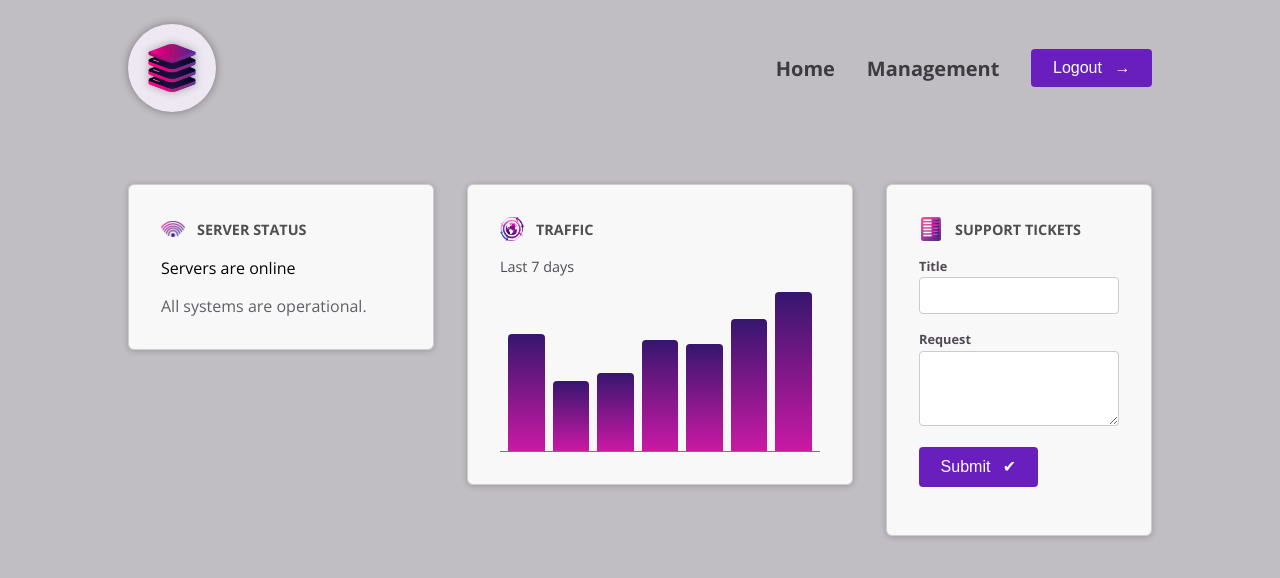
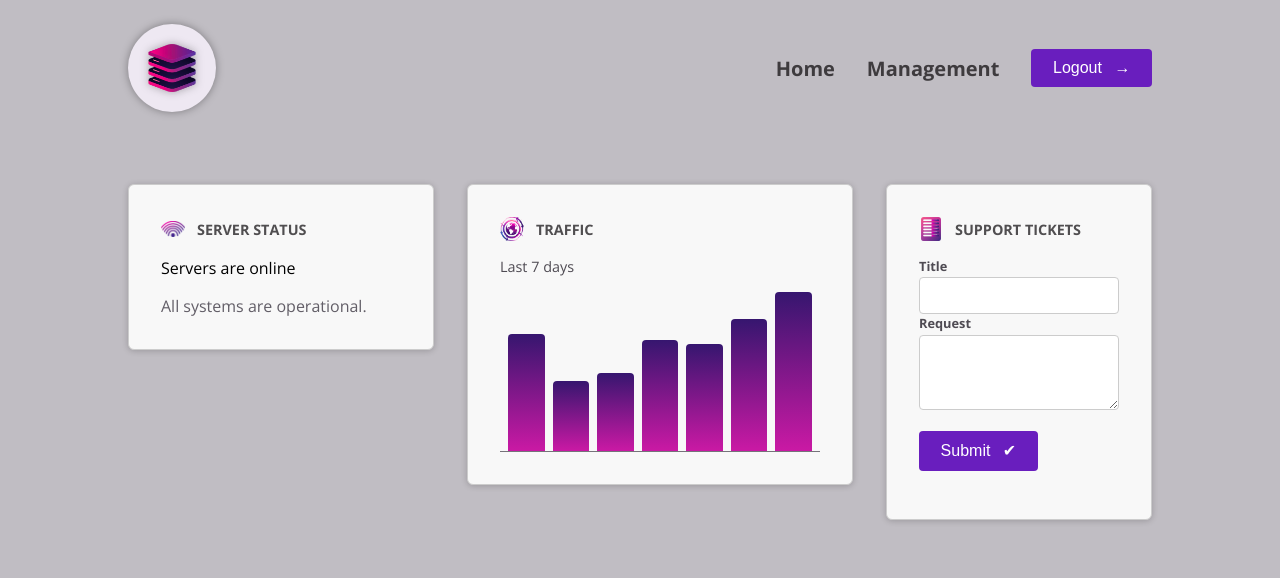
Before and after one commit to JainAnush/Components-Deep-Dive, an Angular app in the folder 01-starting-project/: page / in a window 1280 px wide. Shown: the top 578 px of the page. Built offline with nearby package versions, Linux system fonts and the light colour scheme.

Commit message:
[ADD] class attr to app-control component

```diff
--- a/01-starting-project/src/app/dashboard/tickets/new-ticket/new-ticket.component.html
+++ b/01-starting-project/src/app/dashboard/tickets/new-ticket/new-ticket.component.html
@@ -1,8 +1,8 @@
 <form>
-  <app-control label="Title"
+  <app-control label="Title" class="control"
     ><input type="text" name="title" id="title"
   /></app-control>
-  <app-control label="Request">
+  <app-control label="Request" class="control">
     <textarea name="request" id="request" rows="3"></textarea>
   </app-control>
   <p>
--- a/01-starting-project/src/app/shared/control/control.component.html
+++ b/01-starting-project/src/app/shared/control/control.component.html
@@ -1,4 +1,2 @@
-<p class="control">
-  <label>{{ label() }}</label>
-  <ng-content select="input, textarea"></ng-content>
-</p>
+<label>{{ label() }}</label>
+<ng-content select="input, textarea"></ng-content>
--- a/01-starting-project/src/app/shared/control/control.component.ts
+++ b/01-starting-project/src/app/shared/control/control.component.ts
@@ -6,7 +6,7 @@ import { Component, input, ViewEncapsulation } from '@angular/core';
   imports: [],
   templateUrl: './control.component.html',
   styleUrl: './control.component.css',
-  encapsulation: ViewEncapsulation.None, // set None for disabliung css stylles scoping.
+  encapsulation: ViewEncapsulation.None, // set None for disabliung css styles scoping.
 })
 export class ControlComponent {
   label = input.required<string>();
```
